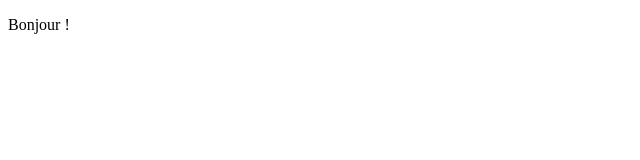
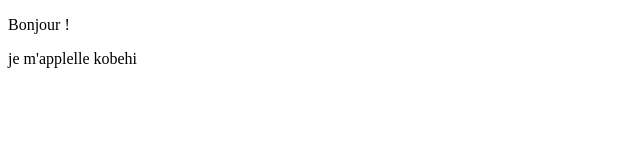
Before and after one commit to kobehi2005/LORD, a plain HTML site: page index.html in a window 1280 px wide. Shown: the whole page, without its empty margins (0-640 px from the left). Drawn offline with Linux system fonts and the light colour scheme.

Commit message:
Mon deuxiéme commit

```diff
--- a/index.html
+++ b/index.html
@@ -7,7 +7,7 @@
 </head>
 <body>
     <p>Bonjour !</p>
-
+    <p>je m'applelle kobehi</p>
 
 </body>
 </html>
```
